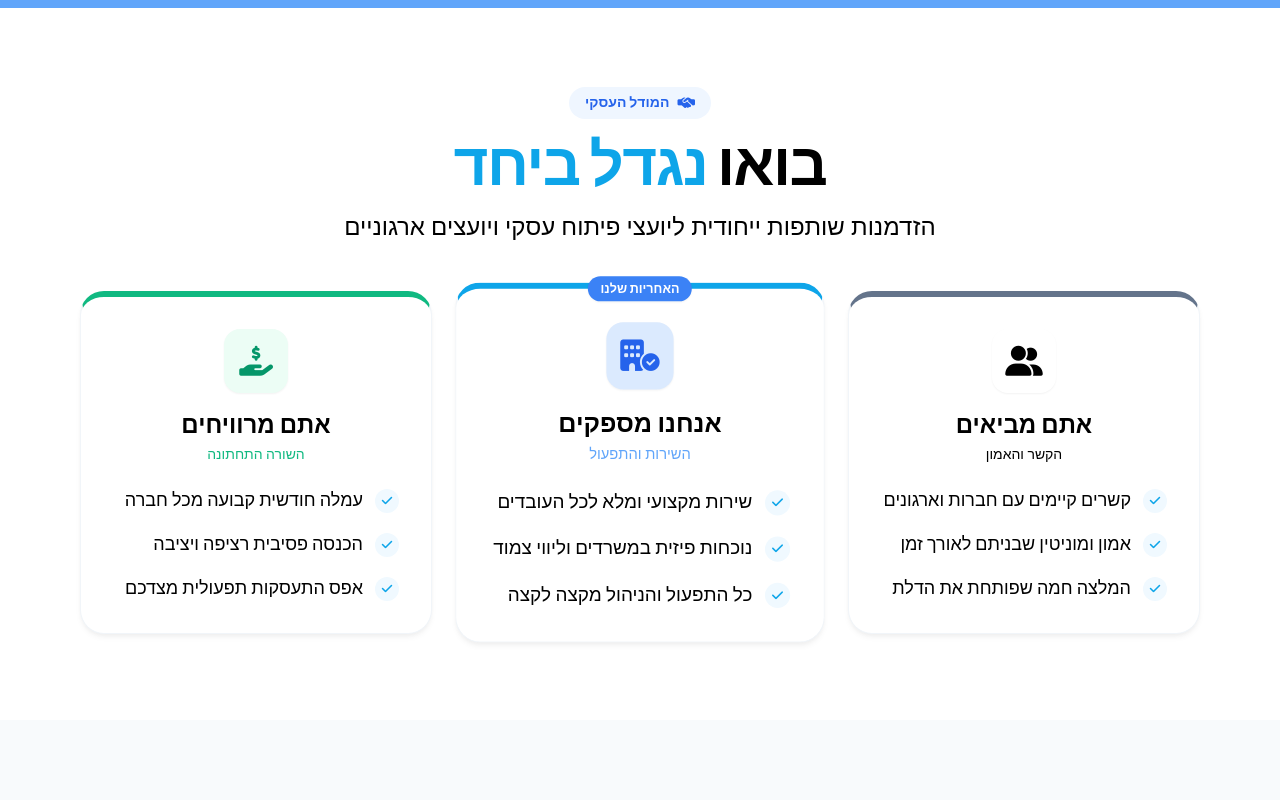
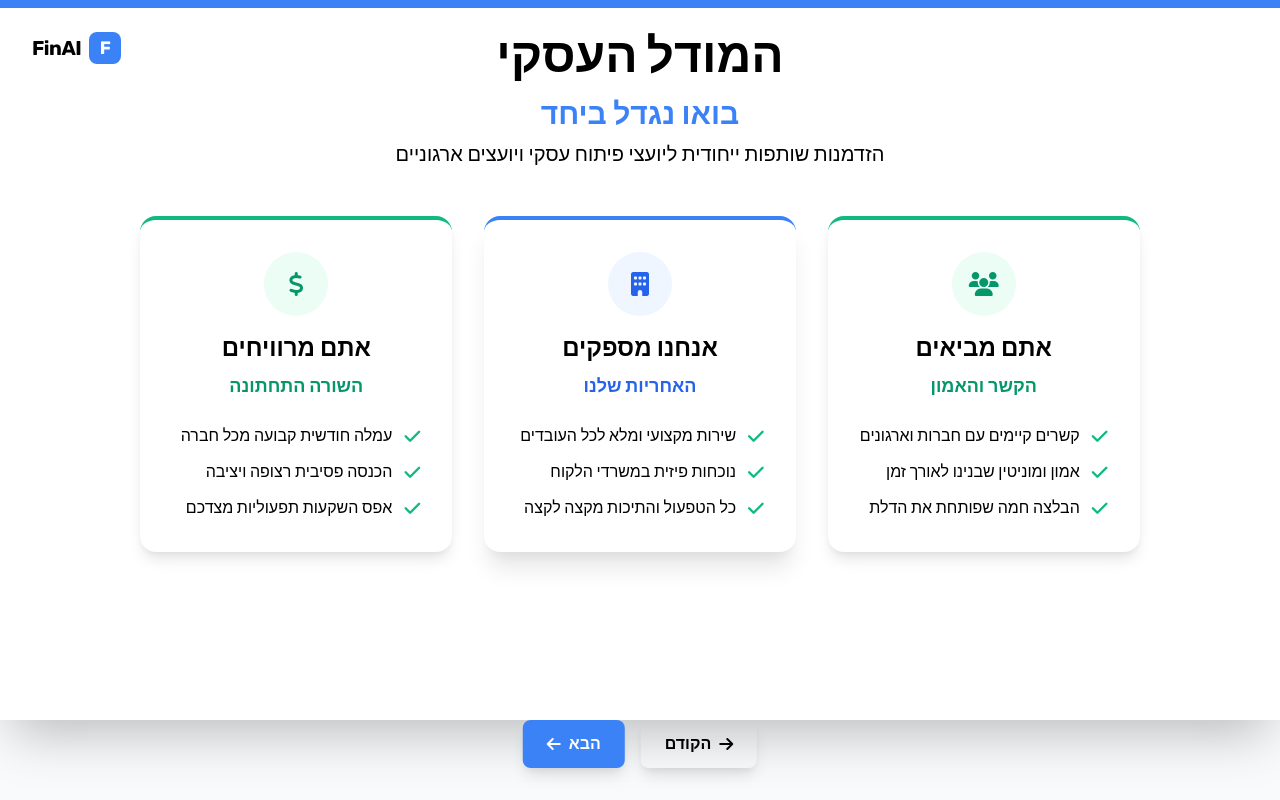
Before and after one commit to nitzanFinAI/FinAI-Partnership, a plain HTML site: page slide3.html in a window 1280 px wide. Drawn offline with nearby package versions, Linux system fonts and the light colour scheme.

Commit message:
slide3.html

```diff
--- a/slide3.html
+++ b/slide3.html
@@ -1,22 +1,18 @@
 <!DOCTYPE html>
-
 <html dir="rtl" lang="he">
 <head>
 <meta charset="utf-8"/>
 <meta content="width=1280, height=720, initial-scale=1.0" name="viewport"/>
-<title>FinAI - בואו נגדל ביחד</title>
-<!-- Tailwind CSS -->
+<title>FinAI - מודל השותפות</title>
 <link href="https://cdn.jsdelivr.net/npm/tailwindcss@2.2.19/dist/tailwind.min.css" rel="stylesheet"/>
-<!-- Font Awesome -->
 <link href="https://cdn.jsdelivr.net/npm/@fortawesome/fontawesome-free@6.4.0/css/all.min.css" rel="stylesheet"/>
-<!-- Google Fonts: Rubik for Hebrew -->
-<link href="https://fonts.googleapis.com/css2?family=Rubik:wght@300;400;500;700;900&amp;display=swap" rel="stylesheet"/>
+<link href="https://fonts.googleapis.com/css2?family=Rubik:wght@300;400;500;700;900&display=swap" rel="stylesheet"/>
 <style>
 body {
     font-family: 'Rubik', sans-serif;
     margin: 0;
     padding: 0;
-            background-color: #f8fafc; /* Slate 50 */
+    background-color: #f8fafc;
 }
 .slide-container {
     width: 1280px;
@@ -26,154 +22,138 @@
     display: flex;
     flex-direction: column;
     background-color: #ffffff;
+    margin: 0 auto;
 }
-        /* Custom FinAI Blue Palette */
-        .text-finai-blue { color: #0ea5e9; } /* Sky 500 */
+.text-finai-blue { color: #0ea5e9; }
 .bg-finai-blue { background-color: #0ea5e9; }
-        .text-finai-dark { color: #0f172a; } /* Slate 900 */
-        .bg-finai-light { background-color: #e0f2fe; } /* Sky 100 */
-
+.text-finai-dark { color: #0f172a; }
+.bg-finai-light { background-color: #e0f2fe; }
 .blob-shape {
     position: absolute;
     border-radius: 50%;
     z-index: 0;
 }
-
-        .role-card {
+.kpi-card {
     background: white;
     border-radius: 1.5rem;
-            box-shadow: 0 4px 6px -1px rgba(0, 0, 0, 0.05), 0 2px 4px -1px rgba(0, 0, 0, 0.03);
+    box-shadow: 0 4px 6px -1px rgba(0, 0, 0, 0.05);
     border: 1px solid #f1f5f9;
     transition: all 0.3s ease;
     height: 100%;
     display: flex;
     flex-direction: column;
-        }
-
-        .role-card:hover {
-            transform: translateY(-8px);
-            box-shadow: 0 20px 25px -5px rgba(0, 0, 0, 0.1), 0 10px 10px -5px rgba(0, 0, 0, 0.04);
-        }
-
-        .check-icon {
-            background-color: #f0f9ff;
-            color: #0ea5e9;
-            width: 24px;
-            height: 24px;
-            border-radius: 50%;
-            display: flex;
     align-items: center;
     justify-content: center;
-            font-size: 12px;
-            flex-shrink: 0;
+    text-align: center;
+    position: relative;
+    overflow: hidden;
+    padding: 1.5rem;
 }
-
-        /* Specific card borders/accents */
-        .card-you { border-top: 6px solid #64748b; }
-        .card-we { border-top: 6px solid #0ea5e9; }
-        .card-earn { border-top: 6px solid #10b981; }
+.kpi-card:hover {
+    transform: translateY(-5px);
+    box-shadow: 0 20px 25px -5px rgba(0, 0, 0, 0.1);
+}
 </style>
 </head>
 <body>
-<div class="slide-container">
-<!-- Background Decorations -->
-<div class="blob-shape bg-blue-50 w-[800px] h-[800px] -bottom-64 -right-32 opacity-40"></div>
-<div class="blob-shape bg-slate-50 w-[600px] h-[600px] -top-32 -left-32 opacity-60"></div>
-<div class="absolute top-0 right-0 w-full h-2 bg-blue-400 z-20"></div>
-<!-- Content Wrapper -->
-<div class="relative z-10 flex-1 flex flex-col px-20 py-10 justify-center">
-<!-- Header -->
+<div class="slide-container shadow-2xl">
+<div class="absolute top-8 left-8 z-30 flex items-center gap-2">
+<div class="w-8 h-8 rounded-lg bg-blue-500 flex items-center justify-center text-white font-bold text-lg">F</div>
+<span class="text-xl font-bold text-slate-800 tracking-tight">FinAI</span>
+</div>
+<div class="blob-shape bg-blue-50 w-[800px] h-[800px] -top-40 -left-40 opacity-30"></div>
+<div class="blob-shape bg-green-50 w-[600px] h-[600px] -bottom-40 -right-40 opacity-40"></div>
+<div class="absolute top-0 right-0 w-full h-2 bg-blue-500 z-20"></div>
+<div class="relative z-10 flex-1 flex flex-col px-16 py-8">
 <div class="text-center mb-12">
-<div class="inline-flex items-center gap-2 px-4 py-1.5 bg-blue-50 text-blue-600 rounded-full text-sm font-semibold mb-4">
-<i class="fa-solid fa-handshake-simple"></i>
-<p>המודל העסקי</p>
+<h1 class="text-5xl font-black text-slate-800 mb-4">
+המודל העסקי
+</h1>
+<h2 class="text-3xl font-bold text-blue-500 mb-2">בואו נגדל ביחד</h2>
+<p class="text-xl text-slate-600 font-medium">הזדמנות שותפות ייחודית ליועצי פיתוח עסקי ויועצים ארגוניים</p>
 </div>
-<h1 class="text-6xl font-black text-slate-800 tracking-tight mb-4">
-                    בואו <span class="text-finai-blue">נגדל ביחד</span>
-</h1>
-<p class="text-2xl text-slate-500 font-light max-w-3xl mx-auto">
-                    הזדמנות שותפות ייחודית ליועצי פיתוח עסקי ויועצים ארגוניים
-                </p>
+<div class="grid grid-cols-3 gap-8 max-w-7xl mx-auto">
+<!-- אתם מביאים (ירוק בהיר - ימין) -->
+<div class="bg-white rounded-2xl shadow-lg border-t-4 border-green-500 p-8 hover:shadow-xl transition-all duration-300">
+<div class="text-center mb-6">
+<div class="w-16 h-16 bg-green-50 text-green-600 rounded-full flex items-center justify-center text-2xl mb-4 mx-auto">
+<i class="fa-solid fa-users"></i>
 </div>
-<!-- 3 Columns Container -->
-<div class="w-full max-w-6xl mx-auto grid grid-cols-3 gap-8 items-stretch h-[420px]">
-<!-- Column 1: You Bring -->
-<div class="role-card card-you p-8">
-<div class="flex flex-col items-center text-center mb-6">
-<div class="w-16 h-16 bg-slate-100 text-slate-600 rounded-2xl flex items-center justify-center text-3xl mb-4 shadow-sm">
-<i class="fa-solid fa-user-group"></i>
+<h3 class="text-2xl font-bold text-slate-800 mb-2">אתם מביאים</h3>
+<p class="text-lg text-green-600 font-semibold">הקשר והאמון</p>
 </div>
-<h3 class="text-2xl font-bold text-slate-800">אתם מביאים</h3>
-<p class="text-sm text-slate-400 mt-1">הקשר והאמון</p>
+<div class="space-y-3">
+<div class="flex items-center gap-3">
+<i class="fa-solid fa-check text-green-500 text-lg"></i>
+<p class="text-slate-700 font-medium">קשרים קיימים עם חברות וארגונים</p>
 </div>
-<div class="flex-1 space-y-5">
-<div class="flex items-start gap-3">
-<div class="check-icon bg-slate-100 text-slate-600"><i class="fa-solid fa-check"></i></div>
-<p class="text-slate-600 font-medium text-lg leading-tight">קשרים קיימים עם חברות וארגונים</p>
+<div class="flex items-center gap-3">
+<i class="fa-solid fa-check text-green-500 text-lg"></i>
+<p class="text-slate-700 font-medium">אמון ומוניטין שבנינו לאורך זמן</p>
 </div>
-<div class="flex items-start gap-3">
-<div class="check-icon bg-slate-100 text-slate-600"><i class="fa-solid fa-check"></i></div>
-<p class="text-slate-600 font-medium text-lg leading-tight">אמון ומוניטין שבניתם לאורך זמן</p>
-</div>
-<div class="flex items-start gap-3">
-<div class="check-icon bg-slate-100 text-slate-600"><i class="fa-solid fa-check"></i></div>
-<p class="text-slate-600 font-medium text-lg leading-tight">המלצה חמה שפותחת את הדלת</p>
+<div class="flex items-center gap-3">
+<i class="fa-solid fa-check text-green-500 text-lg"></i>
+<p class="text-slate-700 font-medium">הבלצה חמה שפותחת את הדלת</p>
 </div>
 </div>
 </div>
-<!-- Column 2: We Provide -->
-<div class="role-card card-we p-8 relative transform scale-105 z-10 shadow-xl border-blue-100">
-<div class="absolute -top-3 left-1/2 transform -translate-x-1/2 bg-blue-500 text-white text-xs font-bold px-3 py-1 rounded-full shadow-sm">
-                        האחריות שלנו
+<!-- אנחנו מספקים (כחול - אמצע) -->
+<div class="bg-white rounded-2xl shadow-xl border-t-4 border-blue-500 p-8 hover:shadow-2xl transition-all duration-300 transform hover:-translate-y-2">
+<div class="text-center mb-6">
+<div class="w-16 h-16 bg-blue-50 text-blue-600 rounded-full flex items-center justify-center text-2xl mb-4 mx-auto">
+<i class="fa-solid fa-building"></i>
 </div>
-<div class="flex flex-col items-center text-center mb-6">
-<div class="w-16 h-16 bg-blue-100 text-blue-600 rounded-2xl flex items-center justify-center text-3xl mb-4 shadow-sm">
-<i class="fa-solid fa-building-circle-check"></i>
+<h3 class="text-2xl font-bold text-slate-800 mb-2">אנחנו מספקים</h3>
+<p class="text-lg text-blue-600 font-semibold">האחריות שלנו</p>
 </div>
-<h3 class="text-2xl font-bold text-slate-800">אנחנו מספקים</h3>
-<p class="text-sm text-blue-400 mt-1">השירות והתפעול</p>
+<div class="space-y-3">
+<div class="flex items-center gap-3">
+<i class="fa-solid fa-check text-green-500 text-lg"></i>
+<p class="text-slate-700 font-medium">שירות מקצועי ומלא לכל העובדים</p>
 </div>
-<div class="flex-1 space-y-5">
-<div class="flex items-start gap-3">
-<div class="check-icon"><i class="fa-solid fa-check"></i></div>
-<p class="text-slate-700 font-medium text-lg leading-tight">שירות מקצועי ומלא לכל העובדים</p>
+<div class="flex items-center gap-3">
+<i class="fa-solid fa-check text-green-500 text-lg"></i>
+<p class="text-slate-700 font-medium">נוכחות פיזית במשרדי הלקוח</p>
 </div>
-<div class="flex items-start gap-3">
-<div class="check-icon"><i class="fa-solid fa-check"></i></div>
-<p class="text-slate-700 font-medium text-lg leading-tight">נוכחות פיזית במשרדים וליווי צמוד</p>
-</div>
-<div class="flex items-start gap-3">
-<div class="check-icon"><i class="fa-solid fa-check"></i></div>
-<p class="text-slate-700 font-medium text-lg leading-tight">כל התפעול והניהול מקצה לקצה</p>
+<div class="flex items-center gap-3">
+<i class="fa-solid fa-check text-green-500 text-lg"></i>
+<p class="text-slate-700 font-medium">כל הטפעול והתיכות מקצה לקצה</p>
 </div>
 </div>
 </div>
-<!-- Column 3: You Earn -->
-<div class="role-card card-earn p-8">
-<div class="flex flex-col items-center text-center mb-6">
-<div class="w-16 h-16 bg-green-50 text-green-600 rounded-2xl flex items-center justify-center text-3xl mb-4 shadow-sm">
-<i class="fa-solid fa-hand-holding-dollar"></i>
+<!-- אתם מרוויחים (ירוק - שמאל) -->
+<div class="bg-white rounded-2xl shadow-lg border-t-4 border-green-500 p-8 hover:shadow-xl transition-all duration-300">
+<div class="text-center mb-6">
+<div class="w-16 h-16 bg-green-50 text-green-600 rounded-full flex items-center justify-center text-2xl mb-4 mx-auto">
+<i class="fa-solid fa-dollar-sign"></i>
 </div>
-<h3 class="text-2xl font-bold text-slate-800">אתם מרוויחים</h3>
-<p class="text-sm text-green-500 mt-1">השורה התחתונה</p>
+<h3 class="text-2xl font-bold text-slate-800 mb-2">אתם מרוויחים</h3>
+<p class="text-lg text-green-600 font-semibold">השורה התחתונה</p>
 </div>
-<div class="flex-1 space-y-5">
-<div class="flex items-start gap-3">
-<div class="check-icon bg-green-50 text-green-600"><i class="fa-solid fa-check"></i></div>
-<p class="text-slate-600 font-medium text-lg leading-tight">עמלה חודשית קבועה מכל חברה</p>
+<div class="space-y-3">
+<div class="flex items-center gap-3">
+<i class="fa-solid fa-check text-green-500 text-lg"></i>
+<p class="text-slate-700 font-medium">עמלה חודשית קבועה מכל חברה</p>
 </div>
-<div class="flex items-start gap-3">
-<div class="check-icon bg-green-50 text-green-600"><i class="fa-solid fa-check"></i></div>
-<p class="text-slate-600 font-medium text-lg leading-tight">הכנסה פסיבית רציפה ויציבה</p>
+<div class="flex items-center gap-3">
+<i class="fa-solid fa-check text-green-500 text-lg"></i>
+<p class="text-slate-700 font-medium">הכנסה פסיבית רצופה ויציבה</p>
 </div>
-<div class="flex items-start gap-3">
-<div class="check-icon bg-green-50 text-green-600"><i class="fa-solid fa-check"></i></div>
-<p class="text-slate-600 font-medium text-lg leading-tight">אפס התעסקות תפעולית מצדכם</p>
+<div class="flex items-center gap-3">
+<i class="fa-solid fa-check text-green-500 text-lg"></i>
+<p class="text-slate-700 font-medium">אפס השקעות תפעוליות מצדכם</p>
 </div>
 </div>
 </div>
 </div>
 </div>
 </div>
+<div class="absolute bottom-8 left-1/2 transform -translate-x-1/2 flex items-center gap-4 z-50">
+    <a href="slide2.html" class="inline-flex items-center gap-2 px-6 py-3 bg-slate-200 text-slate-700 font-bold rounded-lg shadow-lg hover:bg-slate-300 transition-all duration-300">
+        <i class="fa-solid fa-arrow-right"></i> הקודם
+    </a>
+    <a href="slide4.html" class="inline-flex items-center gap-2 px-6 py-3 bg-blue-500 text-white font-bold rounded-lg shadow-lg hover:bg-blue-600 transition-all duration-300">
+        הבא <i class="fa-solid fa-arrow-left"></i>
+    </a></div>
 </body>
 </html>
```
Lines whose indentation alone changed are shown as unchanged.
